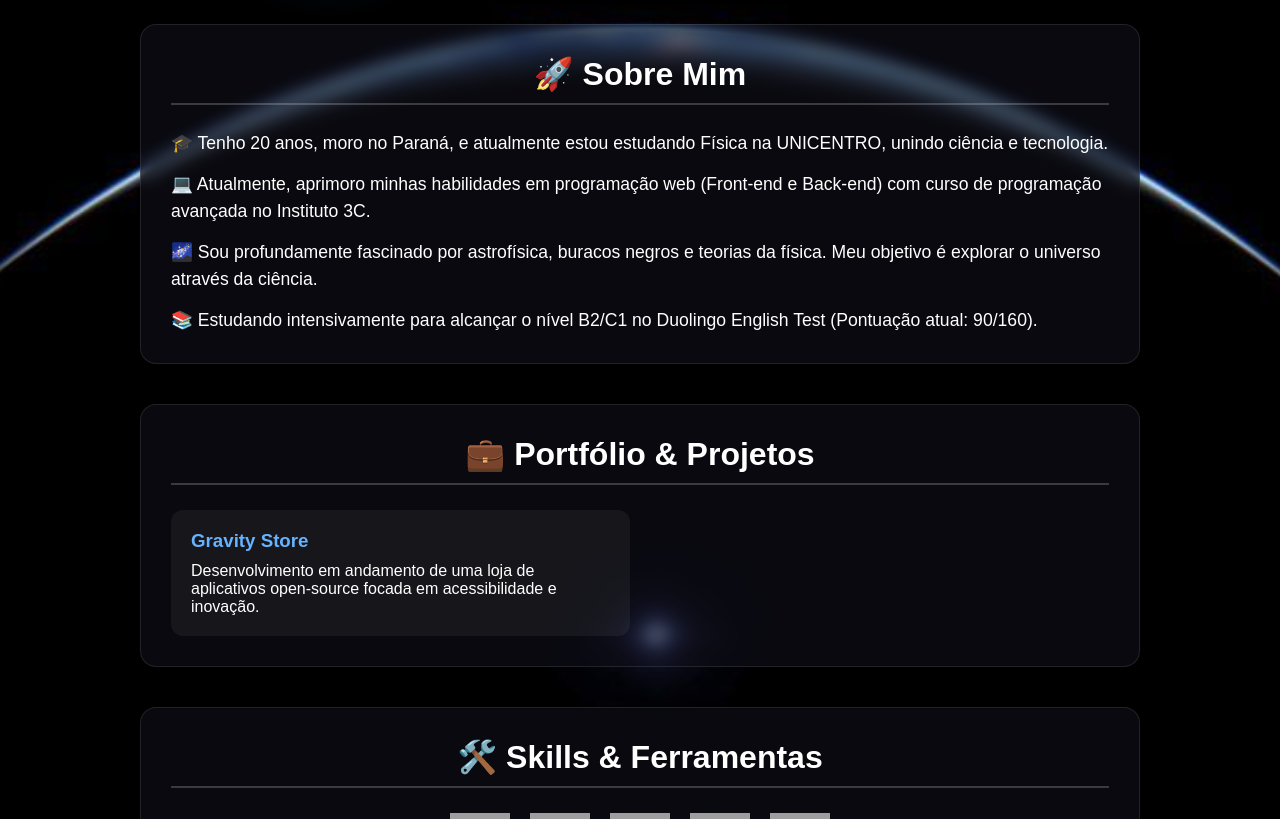
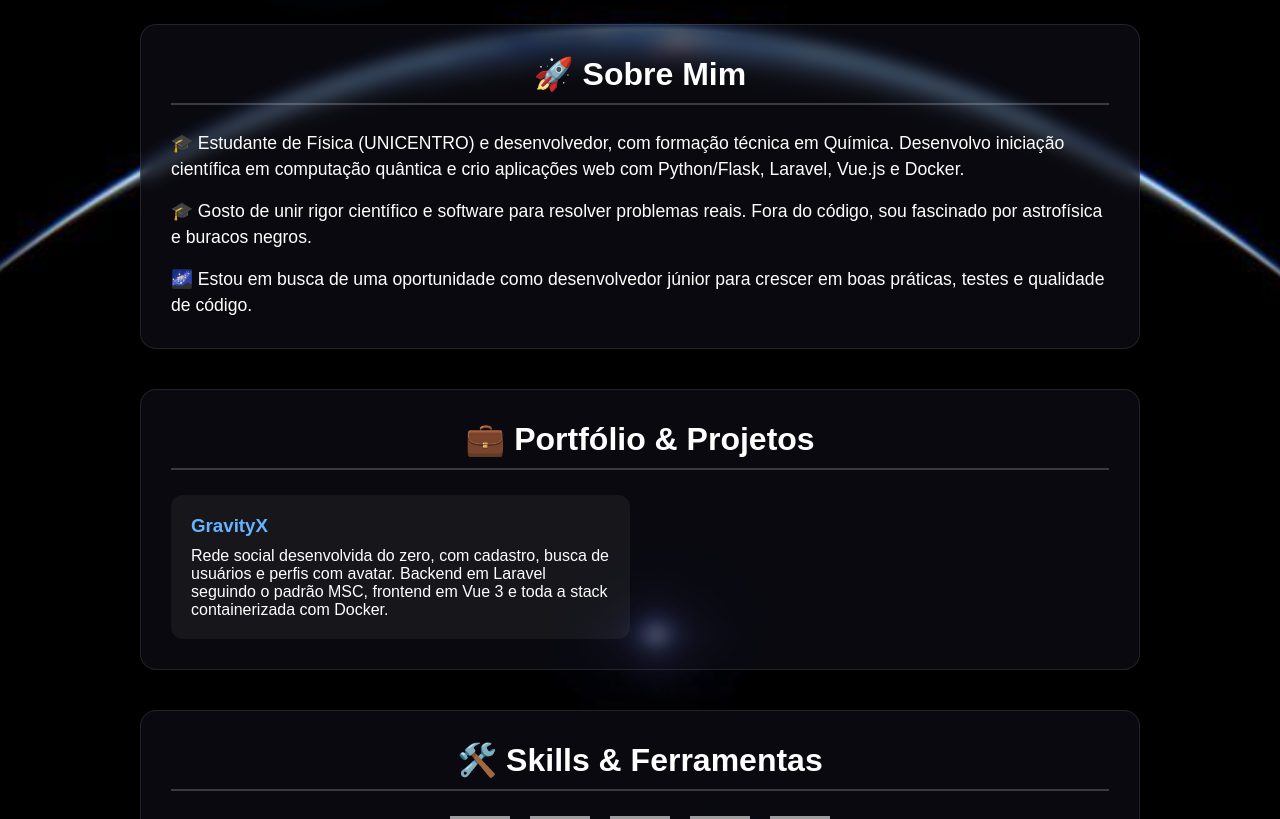
Before and after one commit to MateusPilonetto/mateuspilonetto.github.io, a plain HTML site: page index.html in a window 1280 px wide. Shown: the part 380-1199 px from the top of the page. Drawn offline with nearby package versions, Linux system fonts and the light colour scheme; grey boxes are pictures that could not be loaded; a web font is replaced by a local one.

Commit message:
refactor: update of the website with my currents informations

```diff
--- a/index.html
+++ b/index.html
@@ -59,29 +59,22 @@
         <ul class="bio">
           <li>
             <span
-              >🎓 Tenho 20 anos, moro no Paraná, e atualmente estou estudando
-              Física na UNICENTRO, unindo ciência e tecnologia.</span
+              >🎓 Estudante de Física (UNICENTRO) e desenvolvedor, com formação técnica em Química. Desenvolvo iniciação científica em computação quântica e crio aplicações web com Python/Flask, Laravel, Vue.js e Docker.</span
             >
           </li>
+
           <li>
             <span
-              >💻 Atualmente, aprimoro minhas habilidades em programação web
-              (Front-end e Back-end) com curso de programação avançada no Instituto 3C.</span
+              >🎓 Gosto de unir rigor científico e software para resolver problemas reais. Fora do código, sou fascinado por astrofísica e buracos negros.</span
             >
           </li>
+
           <li>
             <span
-              >🌌 Sou profundamente fascinado por astrofísica, buracos negros e
-              teorias da física. Meu objetivo é explorar o universo através da
-              ciência.</span
+              >🌌 Estou em busca de uma oportunidade como desenvolvedor júnior para crescer em boas práticas, testes e qualidade de código.</span
             >
           </li>
-          <li>
-            <span
-              >📚 Estudando intensivamente para alcançar o nível B2/C1 no
-              Duolingo English Test (Pontuação atual: 90/160).</span
-            >
-          </li>
+
         </ul>
       </section>
 
@@ -89,10 +82,9 @@
         <h2>💼 Portfólio & Projetos</h2>
         <div class="grid-cards">
           <div class="card">
-            <h3>Gravity Store</h3>
+            <h3>GravityX</h3>
             <p>
-              Desenvolvimento em andamento de uma loja de aplicativos
-              open-source focada em acessibilidade e inovação.
+              Rede social desenvolvida do zero, com cadastro, busca de usuários e perfis com avatar. Backend em Laravel seguindo o padrão MSC, frontend em Vue 3 e toda a stack containerizada com Docker.
             </p>
           </div>
         </div>
```
